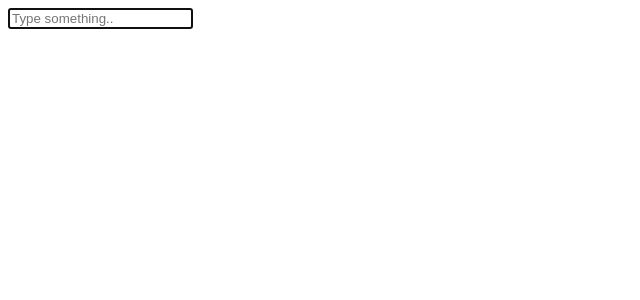
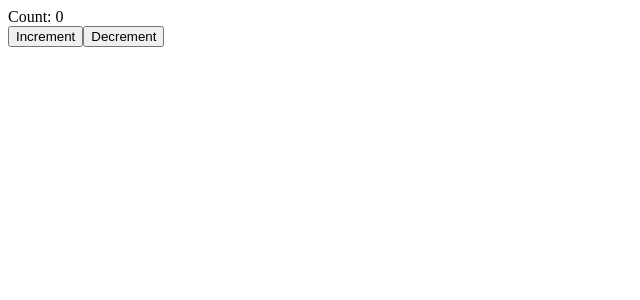
Before and after one commit to iathrd/react-fundamentals, a React (Vite) app: page / in a window 1280 px wide. Shown: the top 300 px of the page, without its empty margins (0-640 px from the left). Built offline with nearby package versions, Linux system fonts and the light colour scheme.

Commit message:
useReducer

```diff
--- a/src/App.tsx
+++ b/src/App.tsx
@@ -1,11 +1,11 @@
 import './App.css'
-import UseRefDemo from './components/react-useref'
+import UseReducerDemo from './components/react-usereducer'
 
 function App() {
 
   return (
     <>
-     <UseRefDemo />
+     <UseReducerDemo/>
     </>
   )
 }
--- /dev/null
+++ b/src/components/react-usereducer/index.tsx
@@ -0,0 +1,50 @@
+import { useReducer } from "react"
+
+interface State {
+    count: number
+    error: string | null
+}
+
+interface Action {
+    type: 'increment' | 'decrement'
+}
+
+function reducer(state:State,action:Action) {
+    const {type} = action;
+
+    switch(type) {
+        case 'increment': {
+            const newCount = state.count + 1
+            const hasError = newCount > 5
+            return {
+                ...state,
+                count: hasError ? state.count : newCount,
+                error: hasError ? 'Cannot exceed 5' : null}
+            }
+        case 'decrement':{
+            const newCount = state.count - 1
+            const hasError = newCount < 0;
+            return {
+                ...state,
+                count: hasError ? state.count : newCount,
+                error: hasError ? 'Cannot be less than 0' : null}
+            }
+        default:
+            return state
+    }
+}
+
+const UseReducerDemo = () => {
+    const [state,dispatch] = useReducer(reducer,{count:0,error:null})
+
+  return (
+    <div>
+        <div>Count: {state.count}</div>
+        {state.error && <div>{state.error}</div>}
+        <button onClick={() => dispatch({type:'increment'})}>Increment</button>
+        <button onClick={() => dispatch({type:'decrement'})}>Decrement</button>
+    </div>
+  )
+}
+
+export default UseReducerDemo
```
